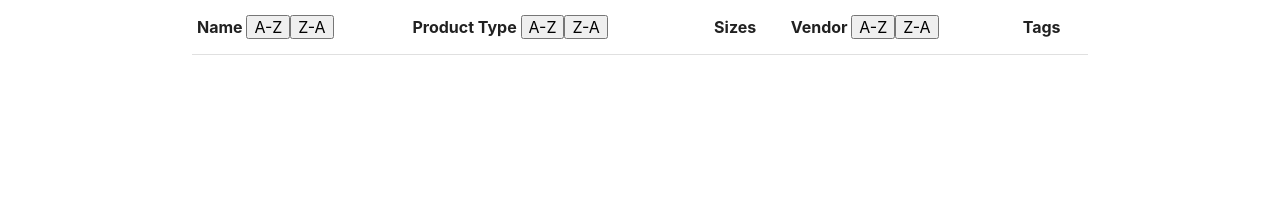
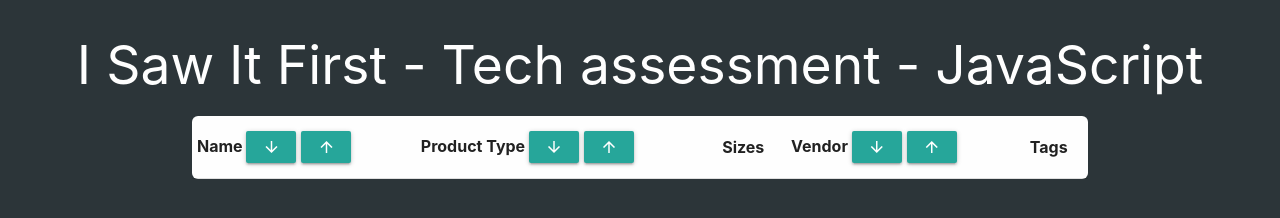
Before and after one commit to nath-thoms/I-SAW-JS, a plain HTML site: page index.html in a window 1280 px wide. Drawn offline with nearby package versions, Linux system fonts and the light colour scheme; no server answers.

Commit message:
added buttons

```diff
--- a/index.html
+++ b/index.html
@@ -7,11 +7,12 @@
 
     <!-- Import Materialize CSS -->
     <!-- Compiled and minified CSS -->
+    <link href="https://fonts.googleapis.com/icon?family=Material+Icons" rel="stylesheet">
     <link
       rel="stylesheet"
       href="https://cdnjs.cloudflare.com/ajax/libs/materialize/1.0.0/css/materialize.min.css"
     />
-
+    <link rel="stylesheet" type="text/css" href="styles.css" />
     <!-- Compiled and minified JavaScript -->
     <script src="https://cdnjs.cloudflare.com/ajax/libs/materialize/1.0.0/js/materialize.min.js"></script>
 
@@ -23,14 +24,16 @@
     ></script>
   </head>
   <body>
+    <div class="container-fluid">
+      <h2>I Saw It First - Tech assessment - JavaScript</h2>
         <div class="container">
             <table id="product-table" class="table">
               <thead>
                 <tr>
-            <th>Name <button onclick="sortBy('title', 0)">A-Z</button><button onclick="sortBy('title', 1)">Z-A</button></th>
-            <th>Product Type <button onclick="sortBy('typet', 0)">A-Z</button><button onclick="sortBy('type', 1)">Z-A</button></th>
+                  <th>Name <button class="btn-small waves-effect" onclick="sortBy('title', 0), M.toast({html: 'Sorted A-Z', classes: 'rounded'})"><i class="material-icons">arrow_downward</i></button><button class="btn-small waves-effect" onclick="sortBy('title', 1), M.toast({html: 'Sorted Z-A', classes: 'rounded'})"><i class="material-icons">arrow_upward</i></button></th>
+                  <th>Product Type <button class="btn-small waves-effect" onclick="sortBy('typet', 0), M.toast({html: 'Sorted A-Z', classes: 'rounded'})"><i class="material-icons">arrow_downward</i></button><button class="btn-small waves-effect" onclick="sortBy('type', 1), M.toast({html: 'Sorted Z-A', classes: 'rounded'})"><i class="material-icons">arrow_upward</i></button></th>
                   <th>Sizes</th>
-            <th>Vendor <button onclick="sortBy('vendor', 0)">A-Z</button><button onclick="sortBy('vendor', 1)">Z-A</button></th>
+                  <th>Vendor <button class="btn-small waves-effect" onclick="sortBy('vendor', 0), M.toast({html: 'Sorted A-Z', classes: 'rounded'})"><i class="material-icons">arrow_downward</i></button><button class="btn-small waves-effect" onclick="sortBy('vendor', 1), M.toast({html: 'Sorted Z-A', classes: 'rounded'})"><i class="material-icons">arrow_upward</i></button></th>
                   <th>Tags</th>
                 </tr>
               </thead>
@@ -38,6 +41,8 @@
               <tbody></tbody>
             </table>
           </div>
+    </div>
+
   </body>
 
   <script type="text/javascript">
--- /dev/null
+++ b/styles.css
@@ -0,0 +1,22 @@
+.container-fluid {
+    background-color: #2C3539;
+    color: #fefefe;
+    text-align: center;
+}
+
+.container {
+    background-color: #fefefe;
+    border-radius: 6px;
+}
+
+body {
+    background-color: #2C3539;
+}
+
+.rounded {
+    background-color: #4febb6;
+}
+
+button {
+    margin-right: 5px;
+}
```
Lines whose indentation alone changed are shown as unchanged.
